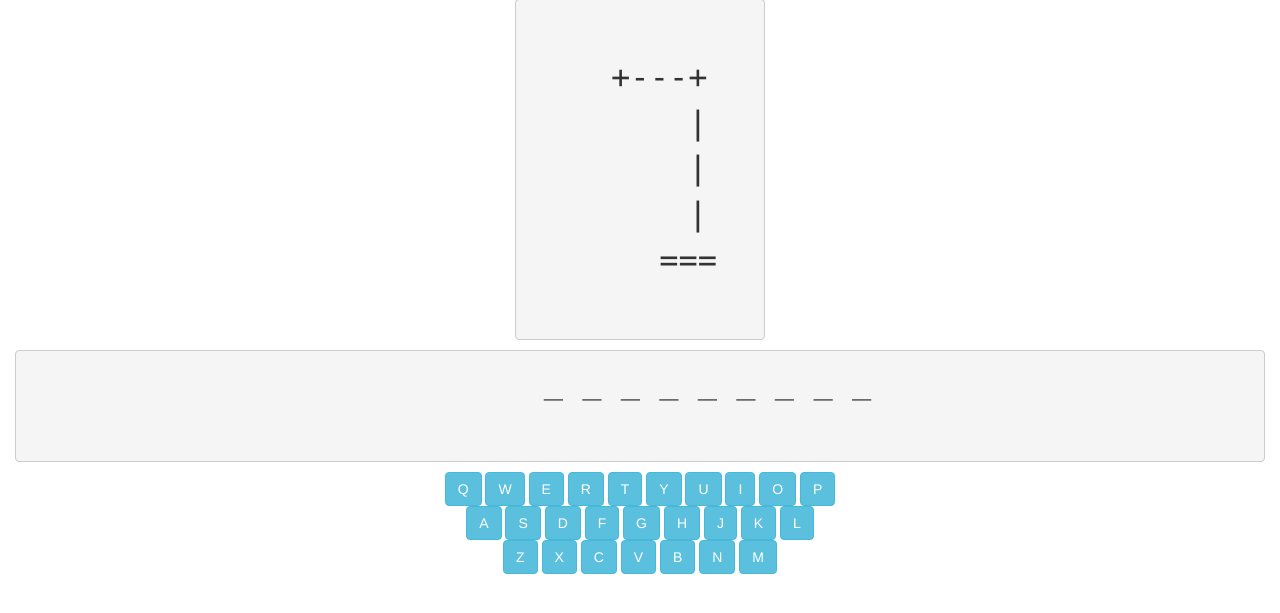
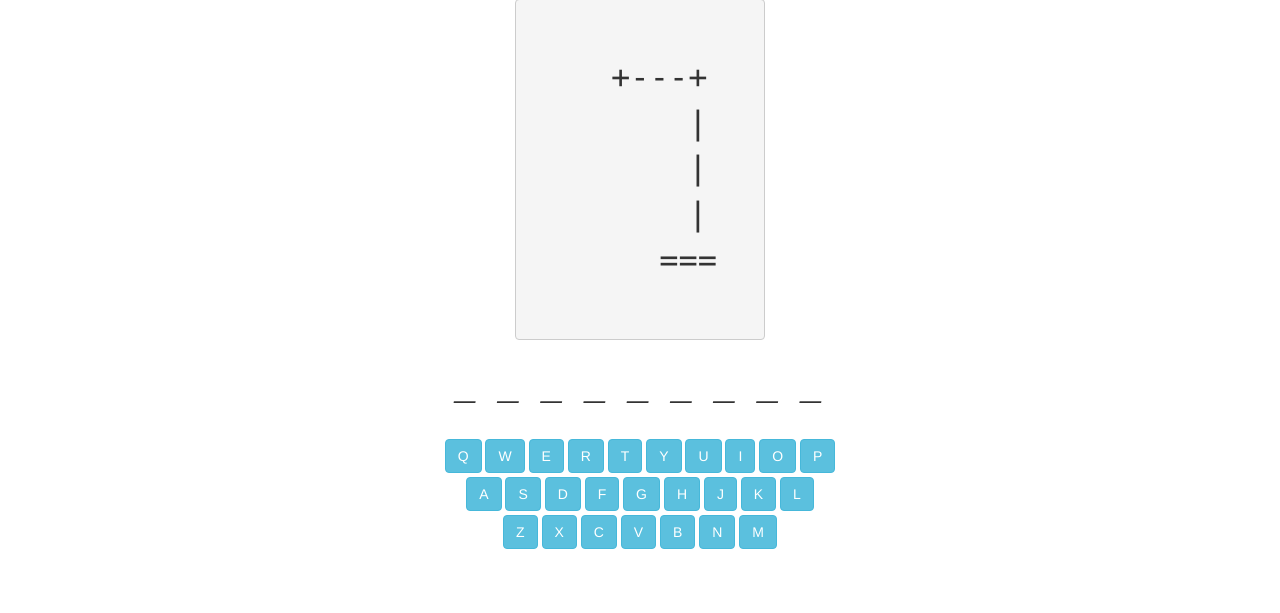
Before and after one commit to jimv3/python-games, a Flask app: page /hangman in a window 1280 px wide. Shown: the part 71-684 px from the top of the page. Run offline with Flask 2, Linux system fonts and the light colour scheme; some libraries are stand-ins or nearby versions.

Commit message:
Fix styling.
Add spacing between letters and change font for the board.

```diff
--- a/templates/hangman.html
+++ b/templates/hangman.html
@@ -22,6 +22,16 @@
         top: 50%;
         width: 20%;
     }
+
+    .board {
+        font-style: oblique;
+        font-family: 'Courier New', Courier, monospace;
+        margin: 30px;
+    }
+
+    .keyboard {
+        margin: 4px;
+    }
 </style>
 {% endblock %}
 {% block body %}
@@ -33,24 +43,24 @@
         {{gallows}}
     </pre>
 </div>
-<div>
-    <pre>
-        {{board}}
-    </pre>
+<div class="board">
+    <h1>{{board}}</h1>
 </div>
-<div>
+<div class="keyboard">
     {% for l in 'q w e r t y u i o p'.split() %}
     <button type="button" class="btn btn-info {% if l in missed %} btn-danger {% endif %}" id="btn{{l.upper()}}"
         onclick="window.location.href='/hangman/{{session_id}}/{{l}}'" {% if l in already_guessed %} disabled
         {% endif %}>{{l.upper()}}</button>
     {% endfor %}
-    <br>
+</div>
+<div class="keyboard">
     {% for l in 'a s d f g h j k l'.split() %}
     <button type="button" class="btn btn-info {% if l in missed %} btn-danger {% endif %}" id="btn{{l.upper()}}"
         onclick="window.location.href='/hangman/{{session_id}}/{{l}}'" {% if l in already_guessed %} disabled
         {% endif %}>{{l.upper()}}</button>
     {% endfor %}
-    <br>
+</div>
+<div class="keyboard">
     {% for l in 'z x c v b n m'.split() %}
     <button type="button" class="btn btn-info {% if l in missed %} btn-danger {% endif %}" id="btn{{l.upper()}}"
         onclick="window.location.href='/hangman/{{session_id}}/{{l}}'" {% if l in already_guessed %} disabled
```
